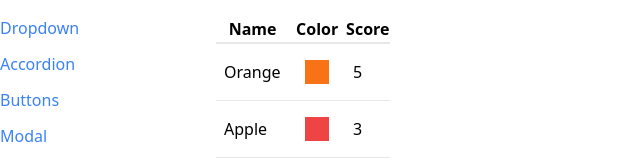
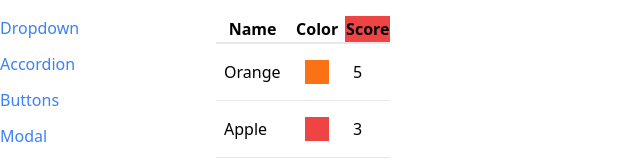
Before and after one commit to Chana023/react-tutorial, a React (Create React App) app in the folder comps/: page /table in a window 1280 px wide. Shown: the top 160 px of the page, without its empty margins (0-640 px from the left). Built offline with nearby package versions, Linux system fonts and the light colour scheme.

Commit message:
Did prep work to use react shards

```diff
--- a/comps/src/components/Table.js
+++ b/comps/src/components/Table.js
@@ -1,7 +1,11 @@
 function Table({ data, config, keyFn }) {
-    const renderHeaders = config.map((colulmn) => {
+    const renderHeaders = config.map((column) => {
+        if (column.header) {
+            return column.header()
+        }
+
         return (
-            <th key={colulmn.label}>{colulmn.label}</th>
+            <th key={column.label}>{column.label}</th>
         )
     });
 
--- a/comps/src/pages/TablePage.js
+++ b/comps/src/pages/TablePage.js
@@ -20,6 +20,7 @@ function TablePage() {
         {
             label: 'Score',
             render: (fruit) => fruit.score,
+            header: () => <th className="bg-red-500">Score</th>,
         },
     ];
 
```
